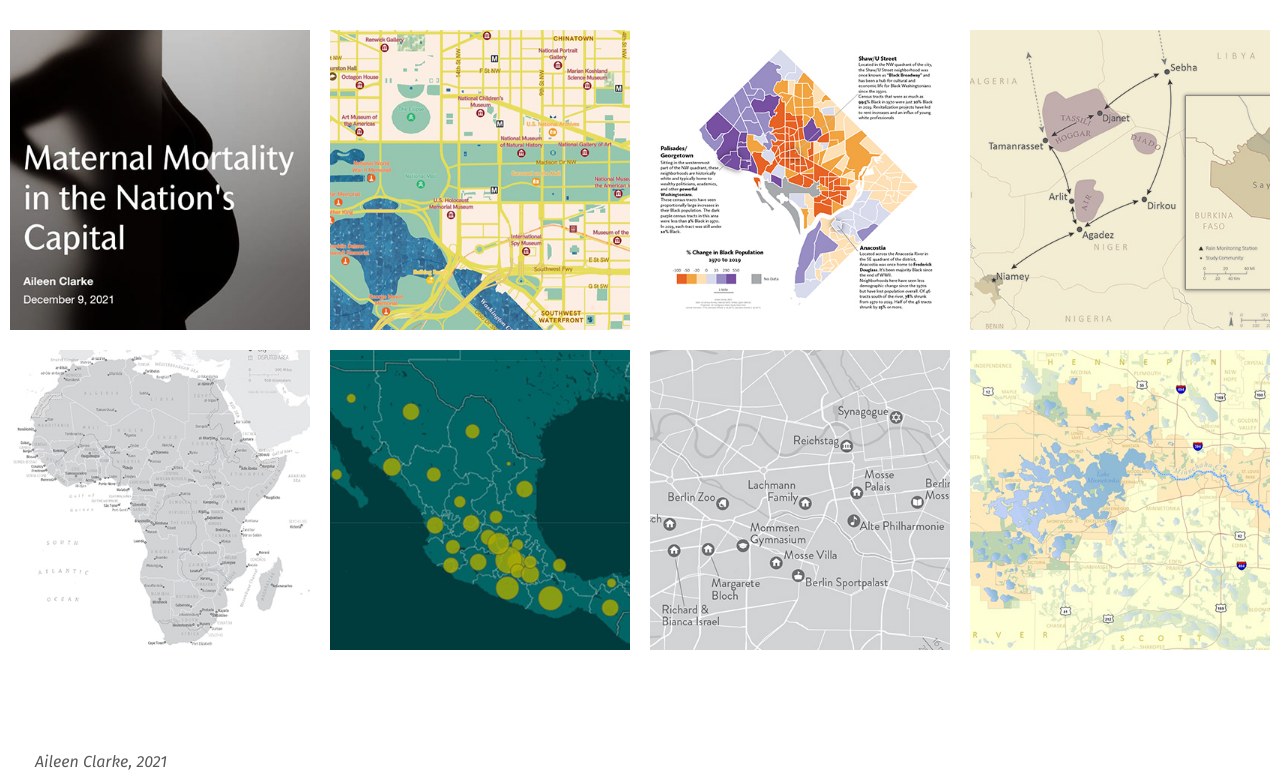
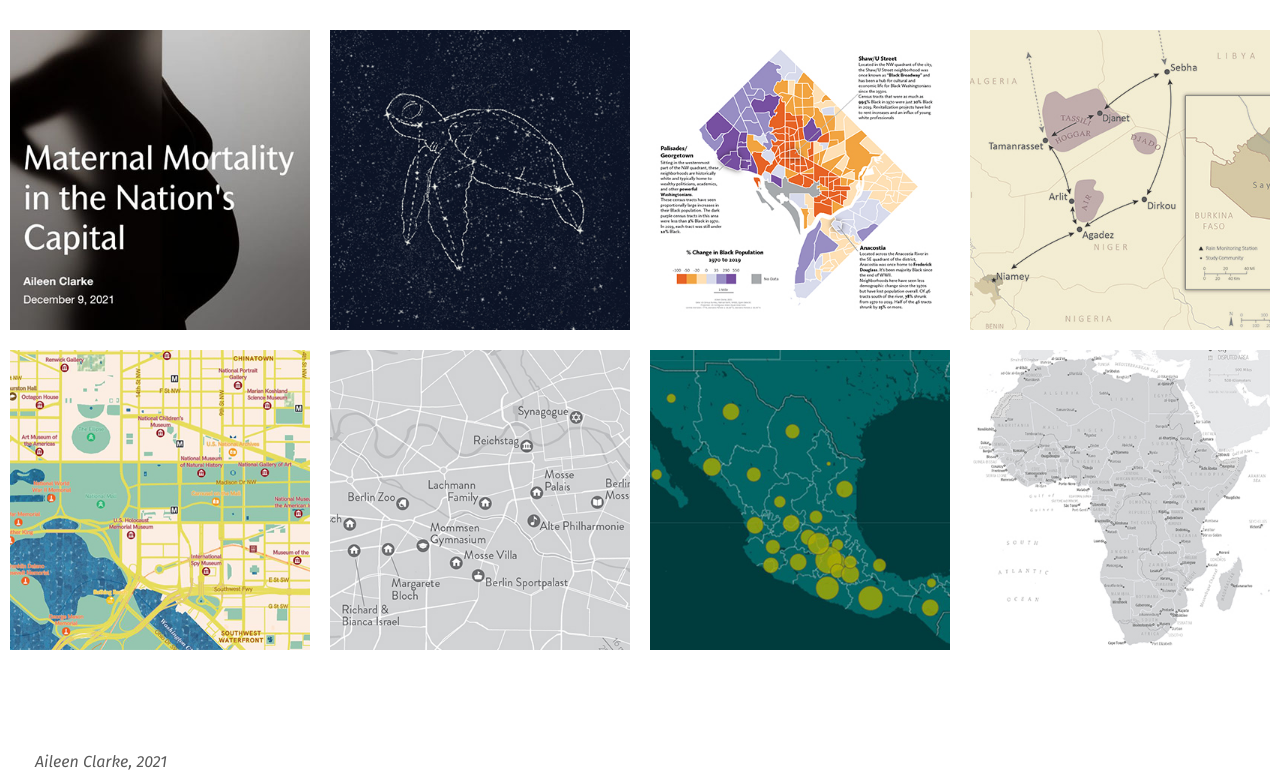
Before and after one commit to aileenclarke/aileenclarke.github.io, a plain HTML site: page index.html in a window 1280 px wide. Shown: the part 54-838 px from the top of the page. Drawn offline with Linux system fonts and the light colour scheme.

Commit message:
Add Dark Skies page

```diff
--- a/index.html
+++ b/index.html
@@ -37,8 +37,8 @@
           <!-- <div class="text">Maternal Mortality in the Nation's Capital</div>-->
         </div>
       </a>
-      <a href="/mapbox.html" class = "portfolio-item col-xs-12 col-sm-3 col-md-3">
-        <img src="assets/MapBoxStudio-2021-crop.jpg" class="img-responsive">
+      <a href="/2022_DarkSkies/index.html" class = "portfolio-item col-xs-12 col-sm-3 col-md-3">
+        <img src="assets/DarkSkies-2022-crop.jpg" class="img-responsive">
         <div class="caption">
           <!-- <div class="text">Washington Color School Tileset</div>-->
         </div>
@@ -58,10 +58,16 @@
     </div>
 
     <div class = "row">
-      <a href="typography.html" class = "portfolio-item col-xs-12 col-sm-3 col-md-3">
-        <img src="assets/Typography-Africa-2022-crop.jpg" class="img-responsive">
+      <a href="/mapbox.html" class = "portfolio-item col-xs-12 col-sm-3 col-md-3">
+        <img src="assets/MapBoxStudio-2021-crop.jpg" class="img-responsive">
         <div class="caption">
-          <!-- <div class="text">Major Cities of Africa</div>-->
+          <!-- <div class="text">Washington Color School Tileset</div>-->
+        </div>
+      </a>
+      <a href="berlin.html" class = "portfolio-item col-xs-12 col-sm-3 col-md-3">
+        <img src="assets/Berlin-2022-crop.jpg" class="img-responsive">
+        <div class="caption">
+          <!-- <div class="text">Berlin</div>-->
         </div>
       </a>
       <a href="mexico-femicide.html" target="_blank" class = "portfolio-item col-xs-12 col-sm-3 col-md-3">
@@ -70,19 +76,42 @@
           <!-- <div class="text">Major Cities of Africa</div>-->
         </div>
       </a>
-      <a href="berlin.html" class = "portfolio-item col-xs-12 col-sm-3 col-md-3">
-        <img src="assets/Berlin-2022-crop.jpg" class="img-responsive">
+      <a href="typography.html" class = "portfolio-item col-xs-12 col-sm-3 col-md-3">
+        <img src="assets/Typography-Africa-2022-crop.jpg" class="img-responsive">
         <div class="caption">
-          <!-- <div class="text">Berlin</div>-->
-        </div>
-      </a>
-      <a href="minnehaha.html" class = "portfolio-item col-xs-12 col-sm-3 col-md-3">
-        <img src="assets/Minnehaha-Watershed-2014-crop.jpg" class="img-responsive">
-        <div class="caption">
-          <!-- <div class="text">Minnehaha Creek Watershed</div>-->
+          <!-- <div class="text">Major Cities of Africa</div>-->
         </div>
       </a>
     </div>
+
+    <!--
+    <div class = "row">
+        <a href="minnehaha.html" class = "portfolio-item col-xs-12 col-sm-3 col-md-3">
+          <img src="assets/Minnehaha-Watershed-2014-crop.jpg" class="img-responsive">
+          <div class="caption">
+            <div class="text">Minnehaha Creek Watershed</div>
+          </div>
+        </a>
+        <a href="/mapbox.html" class = "portfolio-item col-xs-12 col-sm-3 col-md-3">
+          <img src="assets/MapBoxStudio-2021-crop.jpg" class="img-responsive">
+          <div class="caption">
+            <div class="text">Washington Color School Tileset</div>
+          </div>
+        </a>
+        <a href="/choropleth.html" class = "portfolio-item col-xs-12 col-sm-3 col-md-3">
+          <img src="assets/Choropleth-DC-2021-crop.jpg" class="img-responsive">
+          <div class="caption">
+            <div class="text">The Future of Chocolate City Choropleth</div>
+          </div>
+        </a>
+        <a href="niger-rain-stations.html" class = "portfolio-item col-xs-12 col-sm-3 col-md-3">
+          <img src="assets/Turner_color_2021-crop.jpg" class="img-responsive">
+          <div class="caption">
+            <div class="text">Rain Monitoring Stations </div>
+          </div>
+        </a>
+      </div>
+    -->
   </div>
 
 
```
Also changed, not shown: assets/DarkSkies-2022-crop.jpg (added).
